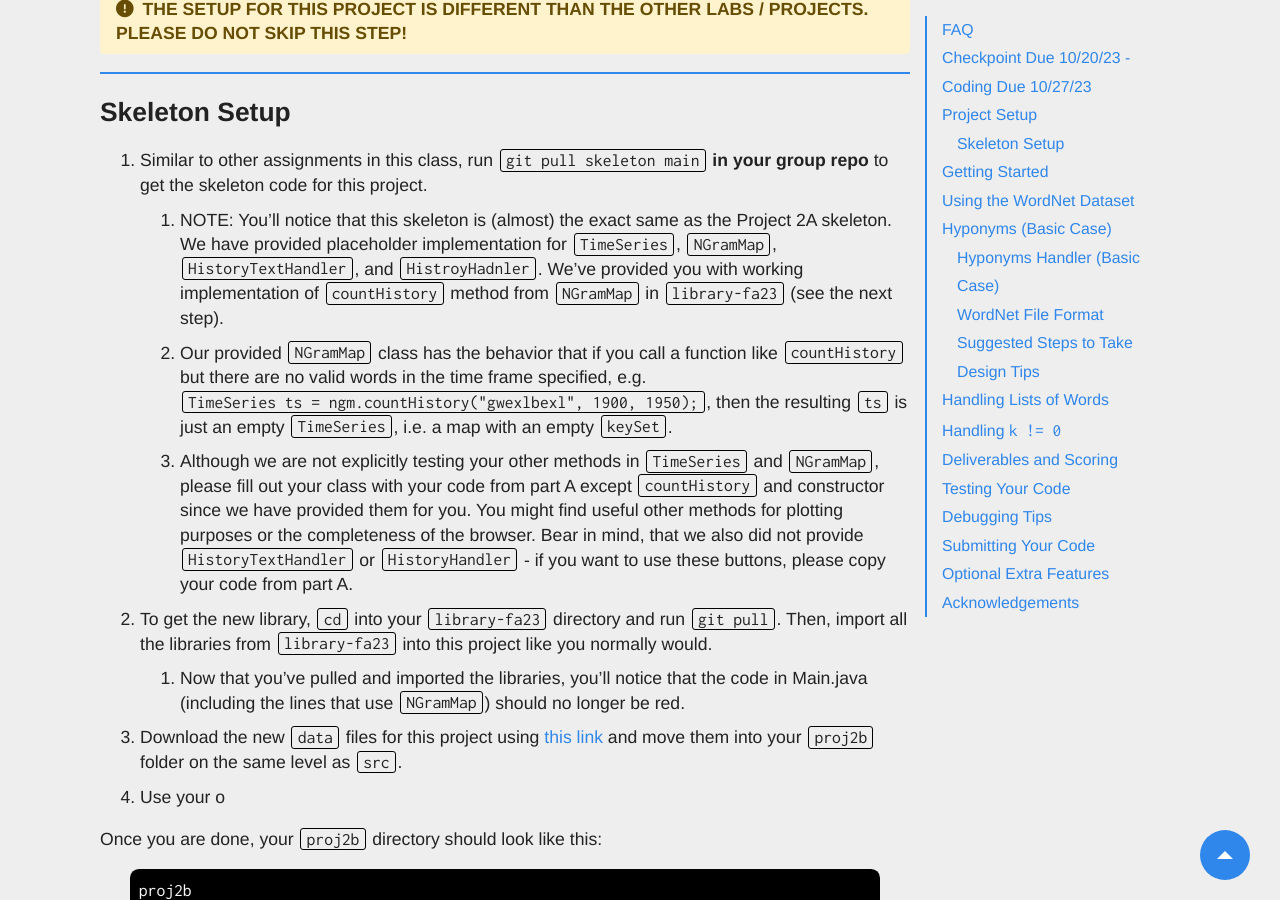
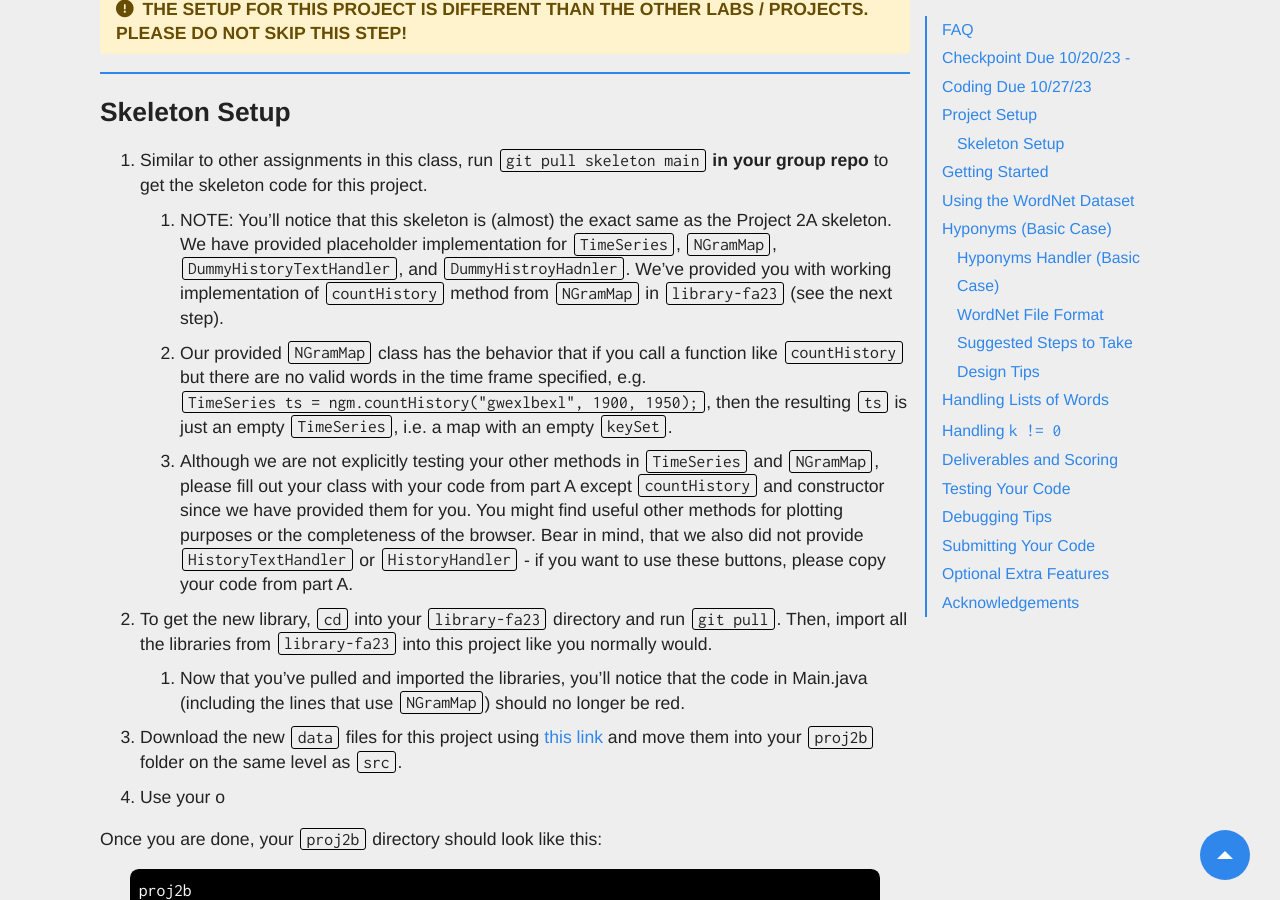
Before and after one commit to Berkeley-CS61B/website-fa23, a Jekyll site: the page built from materials/proj/proj2b/index.md, in a window 1280 px wide and 900 px high, scrolled down 815 px. Built offline with Jekyll 4.4.1, drawn with Linux system fonts in a browser that asks for light colours; nearby versions of some CDN libraries; comment, search, counter and statistics services are not loaded.

Commit message:
Update index.md

```diff
--- a/materials/proj/proj2b/index.md
+++ b/materials/proj/proj2b/index.md
@@ -35,7 +35,7 @@ sort, please post on Ed.
 
 1. Similar to other assignments in this class, run `git pull skeleton main` **in your group repo** to get the skeleton code for this
    project.
-   1. NOTE: You'll notice that this skeleton is (almost) the exact same as the Project 2A skeleton. We have provided placeholder implementation for `TimeSeries`, `NGramMap`, `HistoryTextHandler`, and `HistroyHadnler`. We've provided you with working implementation of `countHistory` method from `NGramMap` in `library-fa23` (see the
+   1. NOTE: You'll notice that this skeleton is (almost) the exact same as the Project 2A skeleton. We have provided placeholder implementation for `TimeSeries`, `NGramMap`, `DummyHistoryTextHandler`, and `DummyHistroyHadnler`. We've provided you with working implementation of `countHistory` method from `NGramMap` in `library-fa23` (see the
       next step).
    2. Our provided `NGramMap` class has the behavior that if you call a function like `countHistory` but there are no
       valid words in the time frame specified, e.g. `TimeSeries ts = ngm.countHistory("gwexlbexl", 1900, 1950);`, then
```
